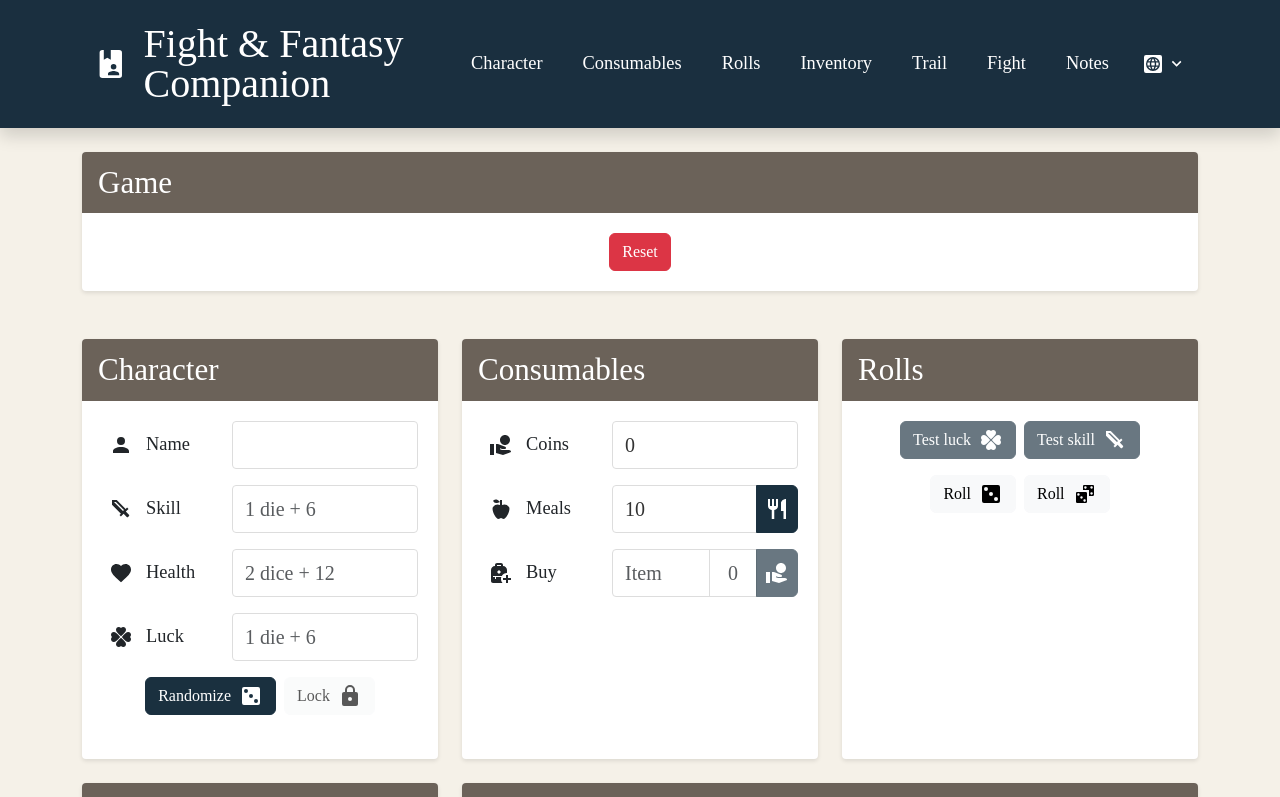
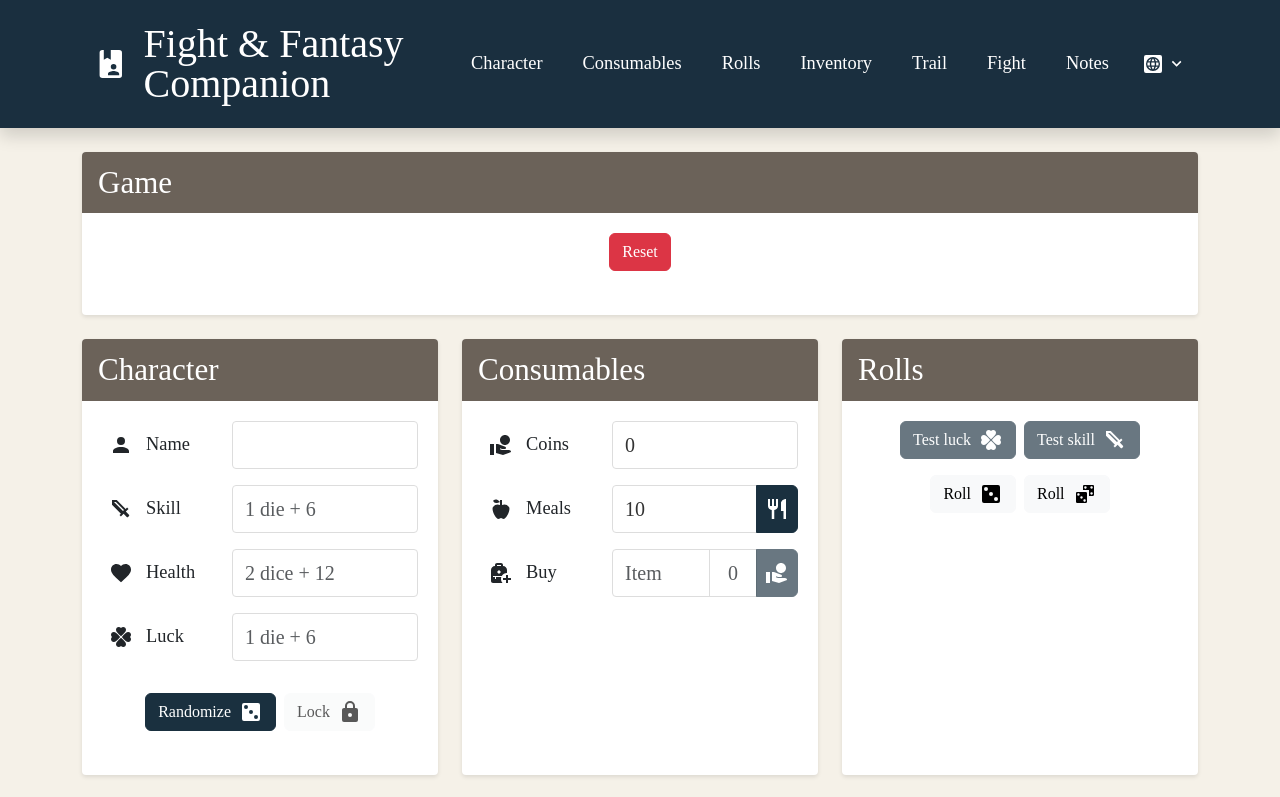
Before and after one commit to dialex/fnf-companion, a React (Vite) app: page / in a window 1280 px wide. Shown: the top 797 px of the page. Built offline with nearby package versions, Linux system fonts and the light colour scheme; the HTML template or start-up script is replaced by a standard one; a web font is replaced by a local one.

Commit message:
fix: trail sequence save/load and inventory height sync

```diff
--- a/src/App.css
+++ b/src/App.css
@@ -23,6 +23,9 @@
   overflow: hidden;
   box-shadow: 0 2px 4px rgba(0, 0, 0, 0.1);
   scroll-margin-top: 20px;
+  display: flex;
+  flex-direction: column;
+  height: 100%;
 }
 
 .section-header {
@@ -47,6 +50,9 @@
 .section-content {
   padding: 20px;
   min-height: 200px;
+  flex: 1;
+  display: flex;
+  flex-direction: column;
 }
 
 .field-group {
--- a/src/App.jsx
+++ b/src/App.jsx
@@ -228,6 +228,7 @@ function App() {
     isTestingLuck,
     testSkillResult,
     diceRollingType,
+    trailSequence,
   ]);
 
   // Utility functions
--- a/src/utils/stateManager.js
+++ b/src/utils/stateManager.js
@@ -58,9 +58,7 @@ export const getDefaultState = () => ({
     testSkillResult: null,
     diceRollingType: null,
   },
-  trail: {
-    sequence: [1], // Always starts with 1
-  },
+    trailSequence: [1], // Always starts with 1
 });
 
 /**
@@ -94,10 +92,8 @@ export const loadState = () => {
       ...defaultState.diceRolls,
       ...(savedState.diceRolls || {}),
     },
-    trail: {
-      ...defaultState.trail,
-      ...(savedState.trail || {}),
-    },
+    // Ensure trailSequence is merged correctly, defaulting to [1] if not present
+    trailSequence: savedState.trailSequence || defaultState.trailSequence,
     metadata: {
       ...defaultState.metadata,
       ...(savedState.metadata || {}),
@@ -191,9 +187,7 @@ export const buildStateObject = (stateValues) => {
       testSkillResult: stateValues.testSkillResult ?? null,
       diceRollingType: stateValues.diceRollingType ?? null,
     },
-    trail: {
-      sequence: stateValues.trailSequence || [1],
-    },
+    trailSequence: stateValues.trailSequence || [1],
   };
 };
 
@@ -282,9 +276,9 @@ export const applyLoadedState = (savedState, setters) => {
   }
 
   // Restore trail state
-  if (savedState.trail && savedState.trail.sequence) {
+  if (savedState.trailSequence !== undefined) {
     // Ensure sequence always starts with 1
-    const sequence = savedState.trail.sequence;
+    const sequence = savedState.trailSequence;
     if (sequence.length === 0 || sequence[0] !== 1) {
       setters.setTrailSequence([1, ...sequence.filter((n) => n !== 1)]);
     } else {
```
